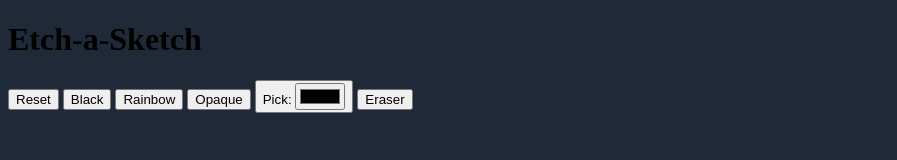
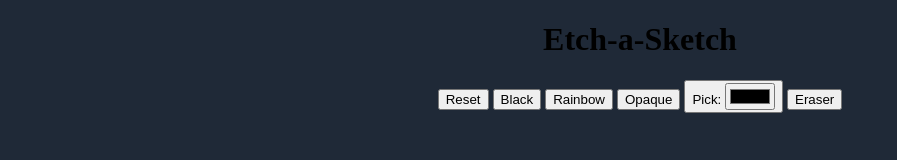
Before and after one commit to JoyeuxShalom/Etch-a-Sketch, a plain HTML site: page index.html in a window 1280 px wide. Shown: the whole page, without its empty margins (0-897 px from the left). Drawn offline with Linux system fonts and the light colour scheme.

Commit message:
Update index.html

```diff
--- a/index.html
+++ b/index.html
@@ -7,10 +7,10 @@
   <link rel="stylesheet" href="style.css">
 </head>
 <body>
-  <div class="container" id="title-container">
+  <div class="container" id="title-container" align="center">
     <h1 id="gametitle">Etch-a-Sketch</h1>
   </div>
-  <div class="container" id="menu">
+  <div class="container" id="menu" align="center">
      <button class="featurebutton" id="resetbutton" onclick="resetGrid()">Reset</button>
       <button class="featurebutton" id="blackbutton" data-color="black">Black</button>
       <button class="featurebutton" id="rainbowbutton" data-color="rainbow">Rainbow</button>
```
